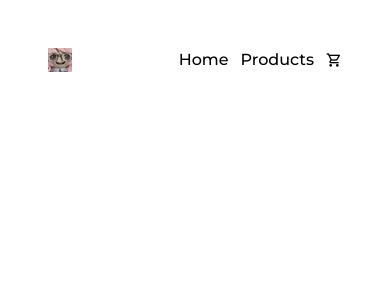
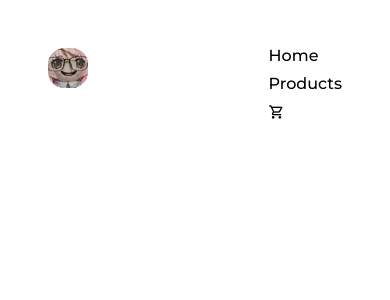
Before and after one commit to gregoriusavip/shopping-cart, a React (Vite) app: page / in a window 390 px wide. Shown: the top 300 px of the page. Built offline with nearby package versions, Linux system fonts and the light colour scheme.

Commit message:
Use one logo and add small device styling

```diff
--- a/src/components/Header.tsx
+++ b/src/components/Header.tsx
@@ -1,18 +1,11 @@
 import mainLogo from "../assets/logo.webp";
-import mainLogo2X from "../assets/logo@2x.webp";
 
 function Header() {
-  let logoSrcSet = `${mainLogo} 24w, ${mainLogo2X} 40w`;
   return (
-    <header className="flex flex-row justify-between items-center">
-      <img
-        srcSet={logoSrcSet}
-        sizes="(width >= 40rem) 40px, 24px"
-        src={mainLogo2X}
-        alt="Logo of the website"
-      />
+    <header className="flex flex-row justify-between items-start sm:items-center">
+      <img src={mainLogo} alt="Logo of the website" className="rounded-2xl" />
       <nav>
-        <ol className="flex flex-row gap-3 items-center">
+        <ol className="flex flex-col gap-3 sm:flex-row sm:items-center not-sm:leading-none">
           <li>Home</li>
           <li>Products</li>
           <li className="material-symbols-outlined">shopping_cart</li>
```
Also changed, not shown: src/assets/logo.webp, src/assets/logo@2x.webp (deleted).
